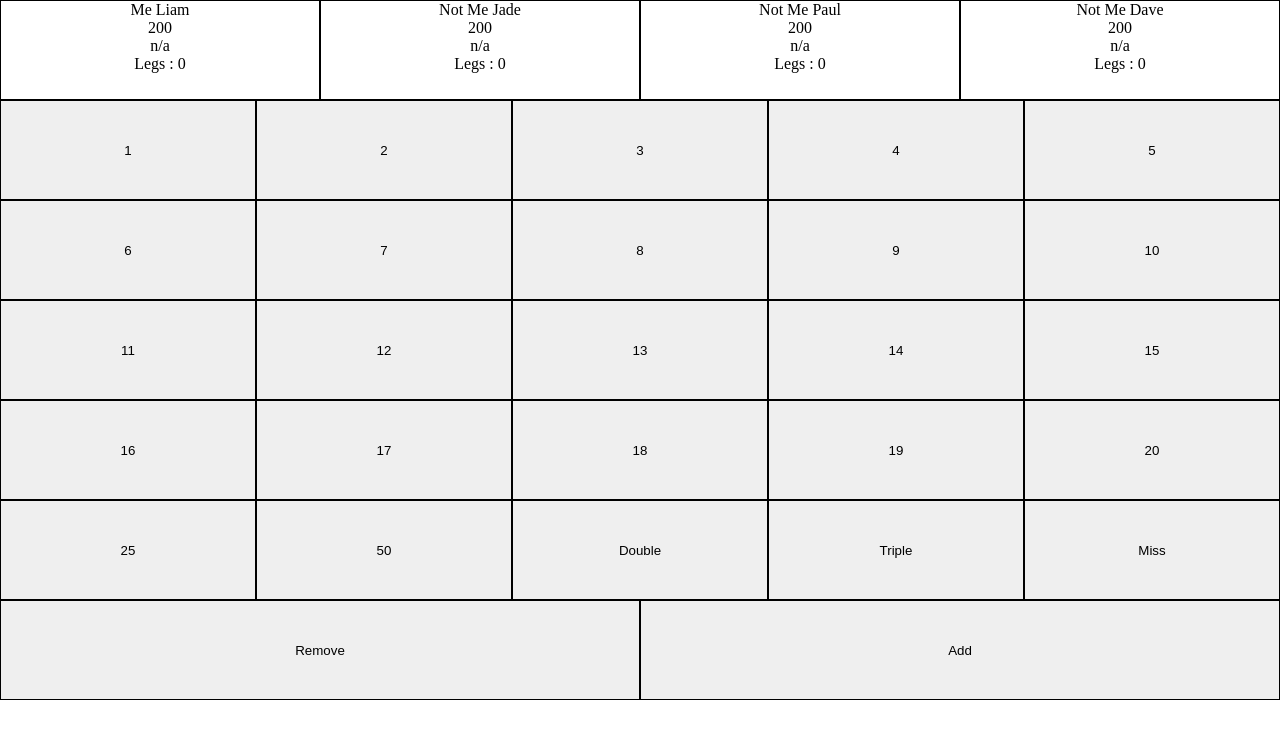
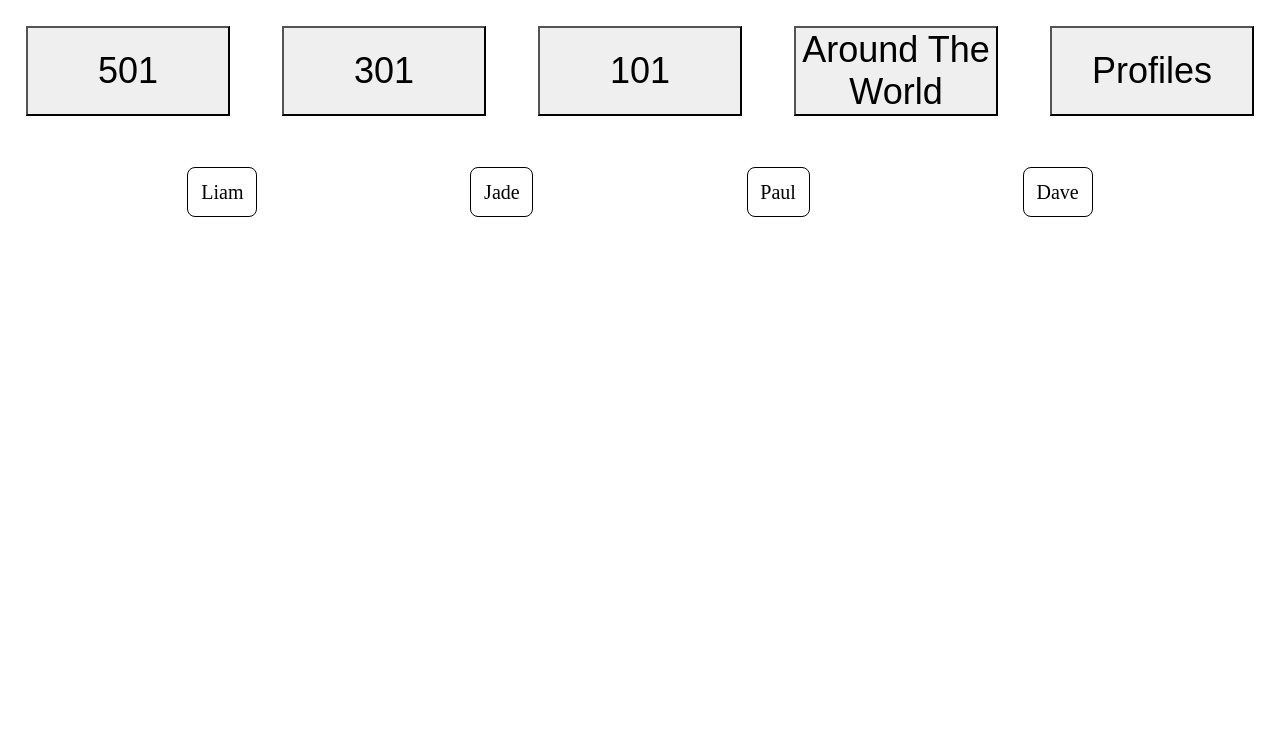
Before and after one commit to Leehamb99/dart-tracker, a React (Create React App) app: page / in a window 1280 px wide. Shown: the top 738 px of the page. Built offline with nearby package versions, Linux system fonts and the light colour scheme; the HTML template or start-up script is replaced by a standard one.

Commit message:
add users and start game settings

```diff
--- a/package.json
+++ b/package.json
@@ -8,7 +8,7 @@
     "@testing-library/user-event": "^13.5.0",
     "react": "^18.2.0",
     "react-dom": "^18.2.0",
-    "react-router-dom": "^6.8.1",
+    "react-router-dom": "^6.9.0",
     "react-scripts": "5.0.1",
     "web-vitals": "^2.1.4"
   },
--- a/src/App.js
+++ b/src/App.js
@@ -1,14 +1,14 @@
 import React from 'react'
 import { BrowserRouter, Route, Routes } from 'react-router-dom'
-import { Game }  from './pages'
+import { Game, Menu }  from './pages'
 
 const App = () => {
   return (
     <>
     <BrowserRouter>
     <Routes>
-
-      <Route path="/" element={<Game />} />
+      <Route path="/" element={<Menu/ >} />
+      <Route path="/Game" element={<Game />} />
     </Routes>
     </BrowserRouter>
     </>
--- /dev/null
+++ b/src/components/GameSettings/index.js
@@ -0,0 +1,9 @@
+import React from 'react'
+
+const GameSettings = (props) => {
+  return (
+    <div className="GameSettingsItem"></div>
+  )
+}
+
+export default GameSettings
--- /dev/null
+++ b/src/components/Games/index.js
@@ -0,0 +1,16 @@
+import React from 'react'
+
+
+const Games = (props) => {
+  return (
+
+
+        <button className="GameItem"> {props.name} </button>
+
+
+  )
+}
+
+export default Games
+
+// Find a way to conditionally render particular game modes.
--- /dev/null
+++ b/src/components/Users/index.js
@@ -0,0 +1,9 @@
+import React from 'react'
+
+const Users = (props) => {
+  return (
+    <div className="UserContainerItem">{props.name}</div>
+  )
+}
+
+export default Users
--- a/src/components/index.js
+++ b/src/components/index.js
@@ -1,2 +1,5 @@
 export { default as Calculator } from './Calculator'
 export { default as Scoreboard } from './Scoreboard'
+export { default as Games } from './Games'
+export { default as Users } from './Users'
+export { default as GameSettings } from './GameSettings'
--- a/src/index.css
+++ b/src/index.css
@@ -28,3 +28,47 @@ body {
   border: solid black 1px;
   text-align: center;
 }
+
+.GameContainer {
+
+  display: flex;
+  flex-wrap: wrap;
+
+}
+
+.GameItem {
+  margin: 2vw;
+  text-align: center;
+
+  font-size: 36px;
+  flex: 1 1;
+  border-right: solid black 2px;
+  border-bottom: solid black 2px;
+}
+
+.GameItem:active{
+  background-color: purple;
+}
+
+.UserContainer {
+  display: flex;
+  flex-wrap: wrap;
+  justify-content: space-evenly;
+}
+
+.UserContainerItem{
+  padding: 1vw;
+  margin: 2vw;
+  text-align: center;
+
+  font-size: 20px;
+  border: solid black 1px;
+  border-radius: 8px;
+
+}
+
+.GameSettingsContainer{
+  display: flex;
+  flex-wrap: wrap;
+  justify-content: space-evenly;
+}
--- a/src/pages/Game/index.js
+++ b/src/pages/Game/index.js
@@ -56,6 +56,7 @@ const values = [1, 2, 3, 4, 5, 6, 7, 8, 9, 10, 11, 12, 13, 14, 15, 16, 17, 18, 1
 var starting = 0
 var clicks = 0
 var multiplier = 1
+var firstplayer = 0
 var players = [{ id: 0, name: 'Liam', score: 200, finish: 'n/a', legs: 0 }, { id: 1, name: 'Jade', score: 200, finish: 'n/a', legs: 0 }, { id: 2, name: 'Paul', score: 200, finish: 'n/a', legs: 0 }, { id: 3, name: 'Dave', score: 200, finish: 'n/a', legs: 0 }]
 const Game = () => {
   const [score, setScore] = useState({ data: 0 })
@@ -91,16 +92,20 @@ const Game = () => {
     console.log("End Game, submitting results")
   }
   const ResetGame = () => {
+    firstplayer++
+    clicks = 0
     for (let i = 0; i < players.length; i++) {
       if (players[i].legs === target){
         endGame()
       }
+
       players[i].score = 501
       players[i].finish = 'n/a'
-      clicks = 0
+
 
 
     }
+    setTurn({data: firstplayer})
   }
 
   const checkVal = (val) => {
@@ -142,7 +147,7 @@ const Game = () => {
     }
   }
 
-  const WinCheck = (val, mult) => { //This is why it doesn't work, finish the win check and all will work
+  const WinCheck = (val, mult) => {
     console.log("checking Win")
     if (players[val].score === 0 && mult === 2){
 
--- /dev/null
+++ b/src/pages/Menu/index.js
@@ -0,0 +1,32 @@
+import React from 'react'
+import { Games, Users, GameSettings } from '../../components'
+const games = ["501", "301","101" , "Around The World", "Profiles"]
+var players = [{ id: 0, name: 'Liam', score: 200, finish: 'n/a', legs: 0 }, { id: 1, name: 'Jade', score: 200, finish: 'n/a', legs: 0 }, { id: 2, name: 'Paul', score: 200, finish: 'n/a', legs: 0 }, { id: 3, name: 'Dave', score: 200, finish: 'n/a', legs: 0 }]
+
+const Menu = () => {
+
+  return (
+    <>
+    <div className ="GameContainer">
+        {games.map((game) => (
+            <Games name={game}/>
+            )) }
+
+   </div>
+
+   <div className="UserContainer">
+        {players.map((player) => (
+            <Users name={player.name} />
+        ))}
+   </div>
+
+   <div className="GameSettingsContainer">
+        <GameSettings />
+   </div>
+            </>
+  )
+}
+
+export default Menu
+
+// See what is active when game start, then send that data.
--- a/src/pages/index.js
+++ b/src/pages/index.js
@@ -1 +1,2 @@
-export  { default as Game } from './Game'
+export { default as Game } from './Game'
+export { default as Menu } from './Menu'
```
Also changed, not shown: 1 other file (tests, documents, lock files or other folders).
